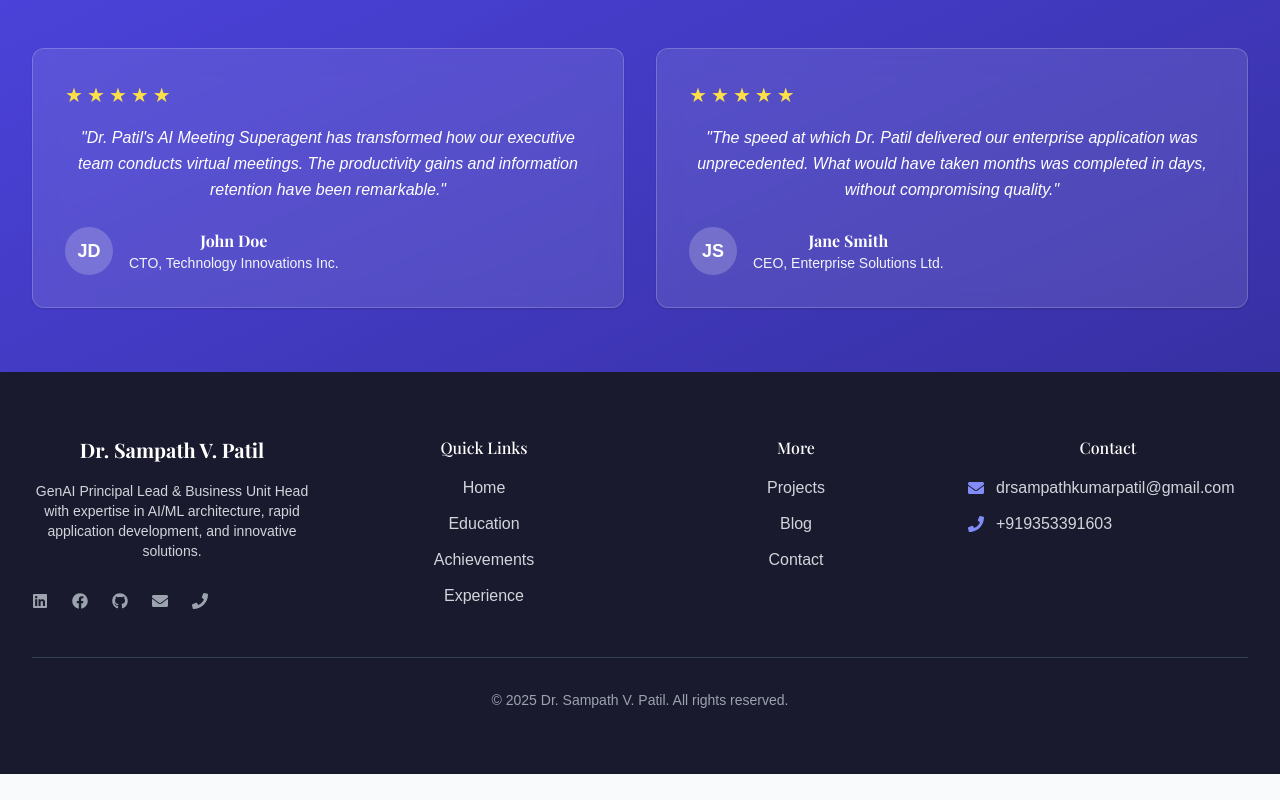
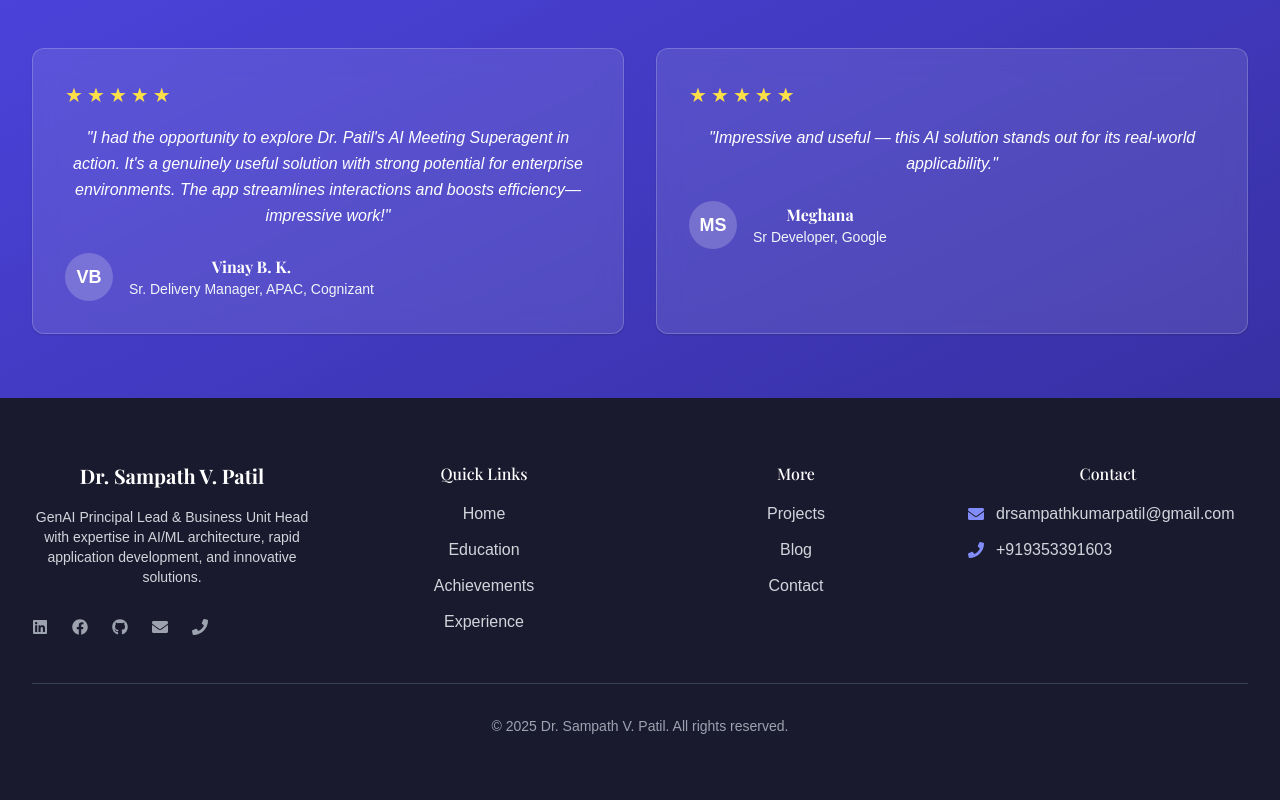
Before and after one commit to Sampathkumarvpatil/DrSampath, a React (Create React App) app in the folder frontend/: page /achievements in a window 1280 px wide. Shown: the part 4300-5100 px from the top of the page. Before the commit the page ends 5074 px from the top, so only its background shows below. Built offline with nearby package versions, Linux system fonts and the light colour scheme; a web font is replaced by a local one.

Commit message:
auto-commit for bc5dedbb-a92c-477b-ac40-1a638804fc6b

```diff
--- a/frontend/src/pages/Achievements.js
+++ b/frontend/src/pages/Achievements.js
@@ -528,16 +528,15 @@ const Achievements = () => {
                 </div>
               </div>
               <p className="italic mb-6">
-                "Dr. Patil's AI Meeting Superagent has transformed how our executive team conducts virtual meetings.
-                The productivity gains and information retention have been remarkable."
+                "I had the opportunity to explore Dr. Patil's AI Meeting Superagent in action. It's a genuinely useful solution with strong potential for enterprise environments. The app streamlines interactions and boosts efficiency—impressive work!"
               </p>
               <div className="flex items-center">
                 <div className="w-12 h-12 bg-white/20 rounded-full flex items-center justify-center">
-                  <span className="text-lg font-bold">JD</span>
+                  <span className="text-lg font-bold">VB</span>
                 </div>
                 <div className="ml-4">
-                  <h4 className="font-bold">John Doe</h4>
-                  <p className="text-sm text-light-dark">CTO, Technology Innovations Inc.</p>
+                  <h4 className="font-bold">Vinay B. K.</h4>
+                  <p className="text-sm text-light-dark">Sr. Delivery Manager, APAC, Cognizant</p>
                 </div>
               </div>
             </motion.div>
@@ -559,16 +558,15 @@ const Achievements = () => {
                 </div>
               </div>
               <p className="italic mb-6">
-                "The speed at which Dr. Patil delivered our enterprise application was unprecedented.
-                What would have taken months was completed in days, without compromising quality."
+                "Impressive and useful — this AI solution stands out for its real-world applicability."
               </p>
               <div className="flex items-center">
                 <div className="w-12 h-12 bg-white/20 rounded-full flex items-center justify-center">
-                  <span className="text-lg font-bold">JS</span>
+                  <span className="text-lg font-bold">MS</span>
                 </div>
                 <div className="ml-4">
-                  <h4 className="font-bold">Jane Smith</h4>
-                  <p className="text-sm text-light-dark">CEO, Enterprise Solutions Ltd.</p>
+                  <h4 className="font-bold">Meghana</h4>
+                  <p className="text-sm text-light-dark">Sr Developer, Google</p>
                 </div>
               </div>
             </motion.div>
```
